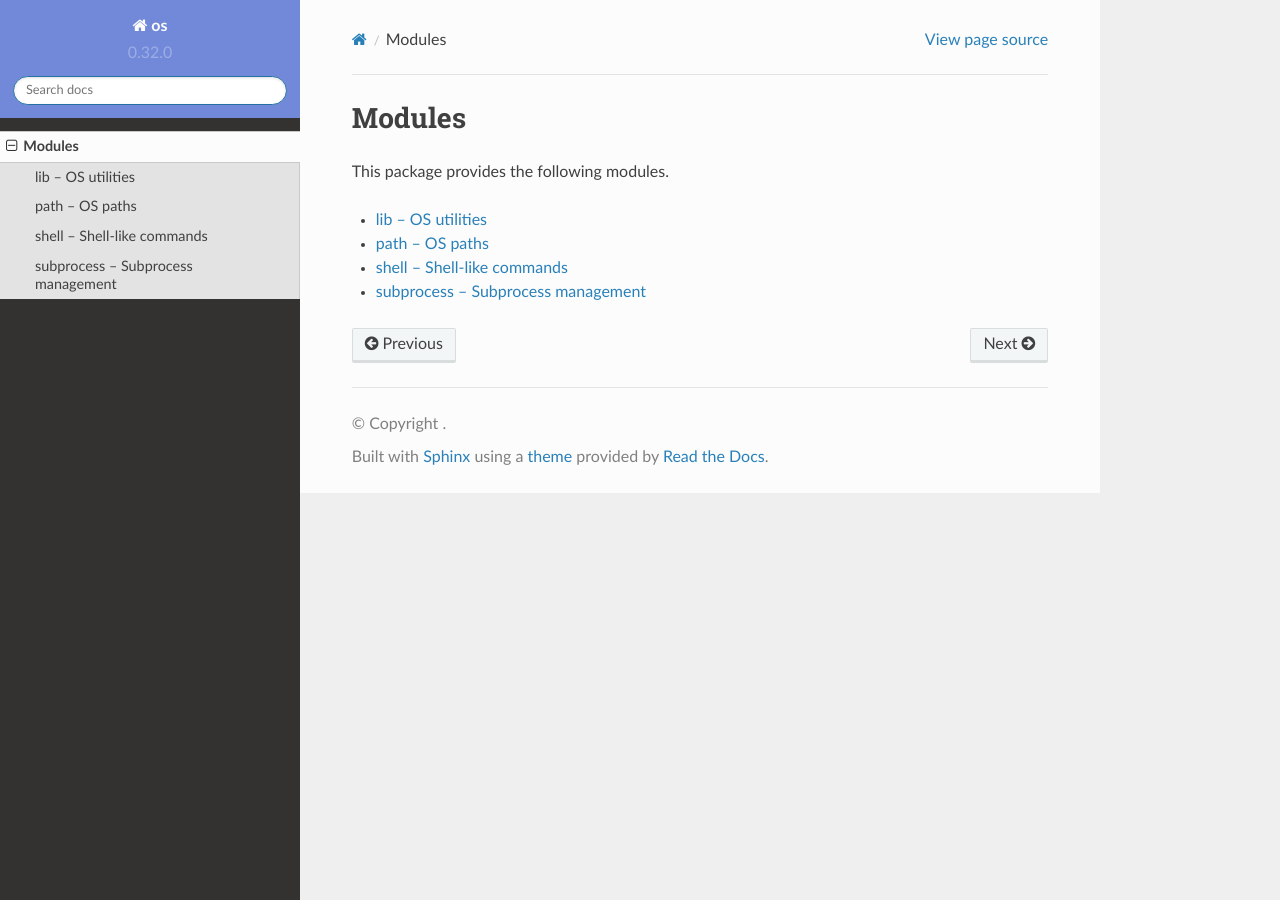
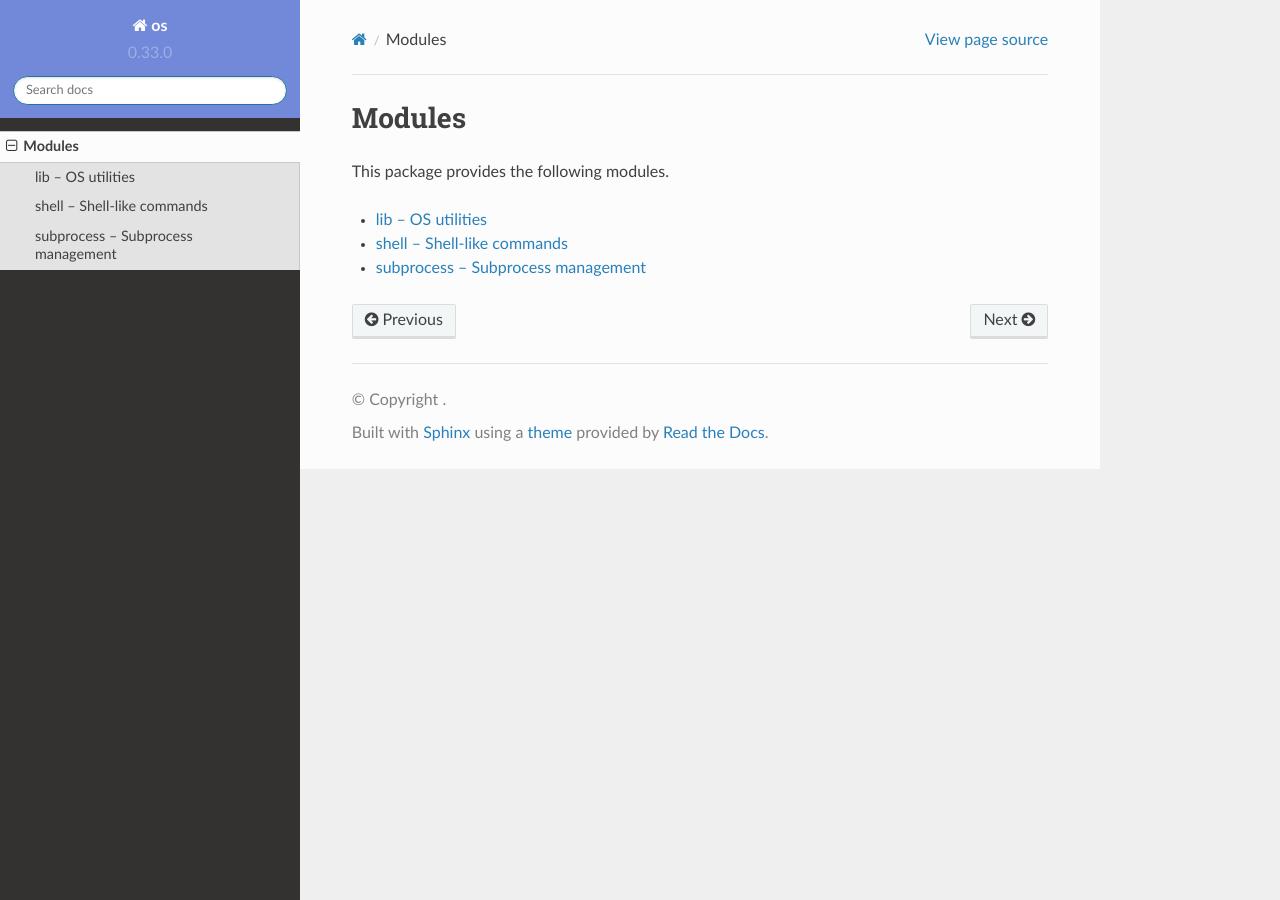
Before and after one commit to mys-lang/package-os, a Sphinx documentation site: the page built from doc/modules.rst, in a window 1280 px wide. Built offline with Sphinx 7.4.7 and the Read the Docs theme 2.0.0, drawn with Linux system fonts in a browser that asks for light colours.

Commit message:
Documentation.

```diff
--- a/doc/modules.rst
+++ b/doc/modules.rst
@@ -8,6 +8,5 @@ This package provides the following modules.
    :titlesonly:
 
    modules/lib
-   modules/path
    modules/shell
    modules/subprocess
--- a/doc/modules/path.rst
+++ /dev/null
@@ -1,7 +0,0 @@
-path -- OS paths
-================
-
-API
----
-
-.. mysfile:: src/path.mys
--- a/package.toml
+++ b/package.toml
@@ -1,5 +1,5 @@
 [package]
 name = "os"
-version = "0.32.0"
+version = "0.33.0"
 authors = ["Erik Moqvist <erik.moqvist@gmail.com>"]
 description = "OS utilities."
```
